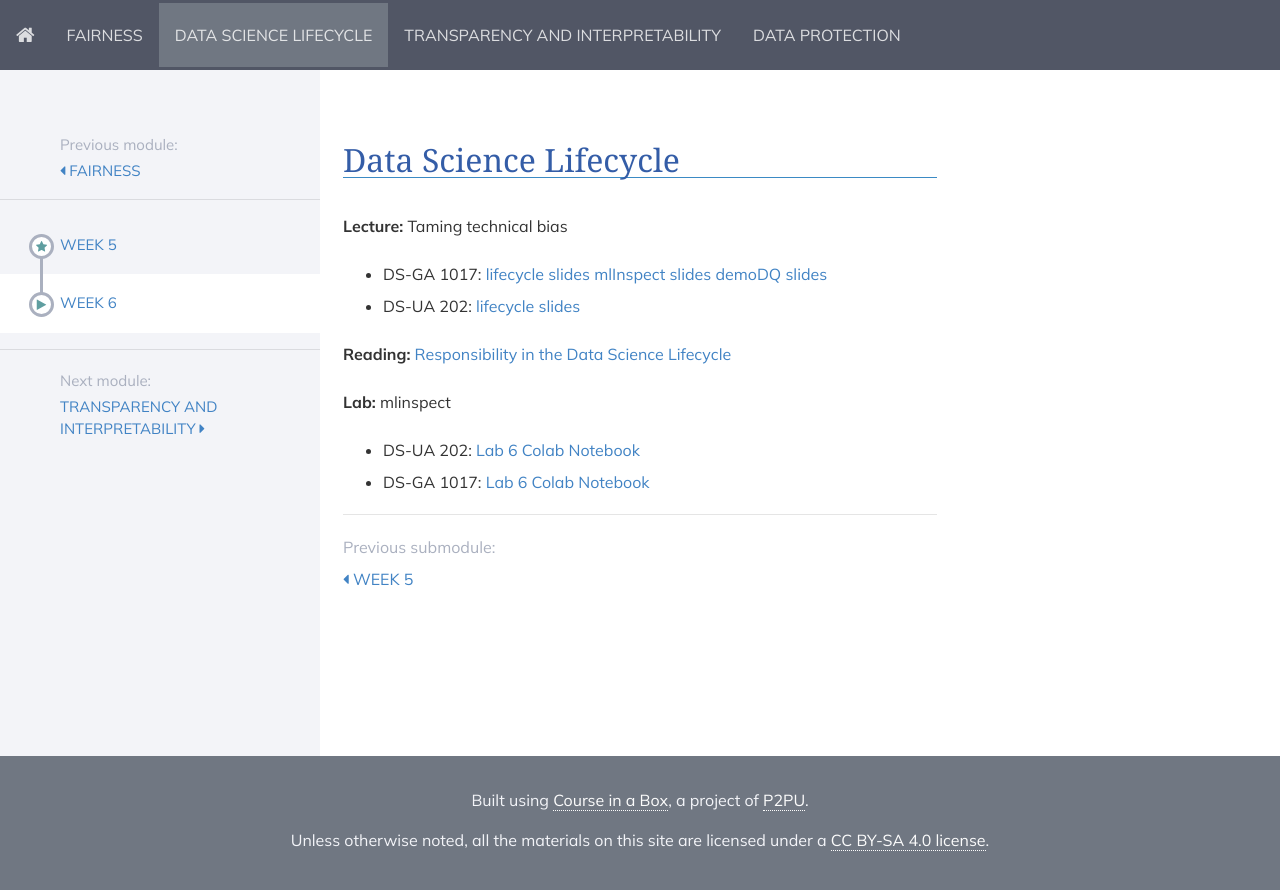
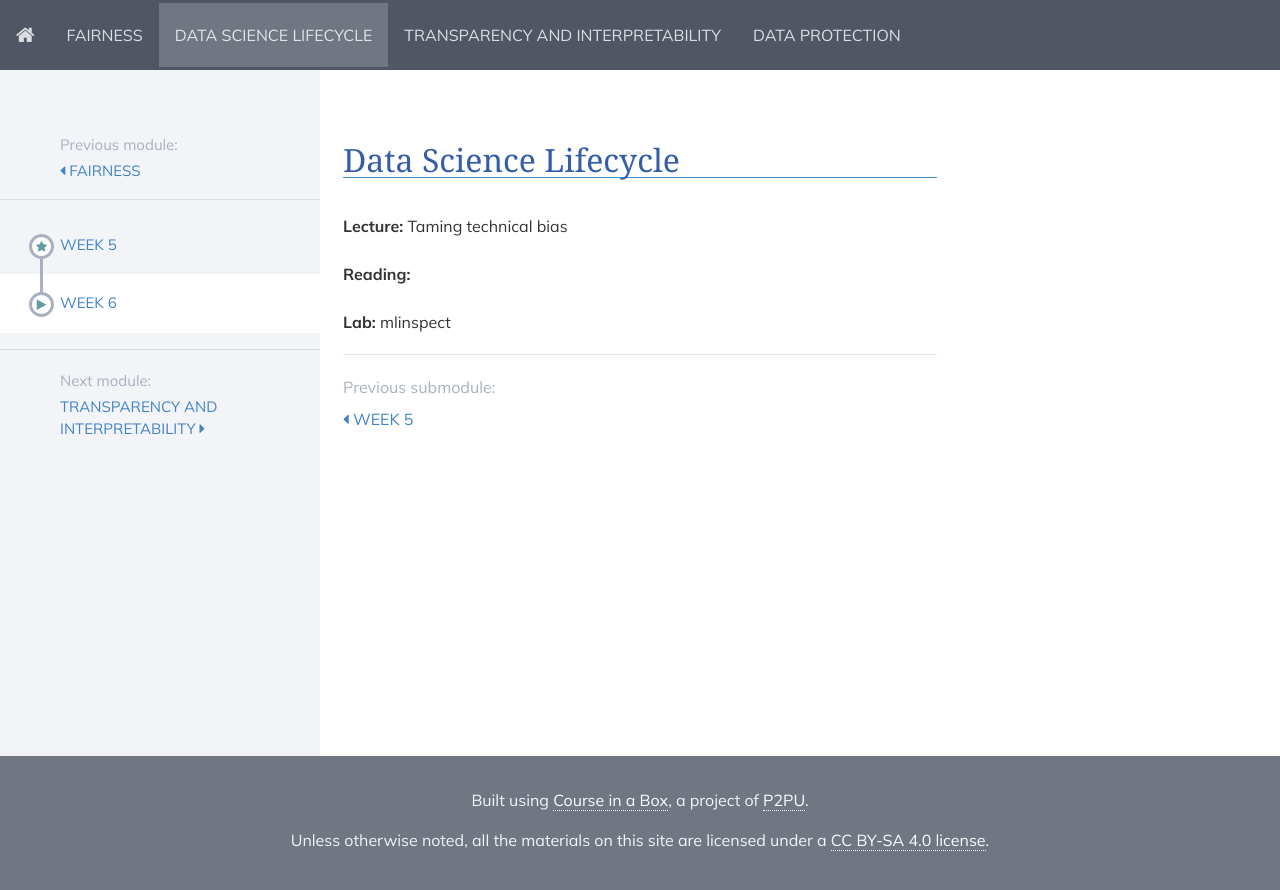
Before and after one commit to DataResponsibly/rds25, a Jekyll site: the page built from modules/data_science_lifecycle/_posts/2000-01-03-week6.md, in a window 1280 px wide. Shown: the top 890 px of the page. Built offline with Jekyll 4.4.1, drawn with Linux system fonts in a browser that asks for light colours; nearby versions of some CDN libraries.

Commit message:
Update 2000-01-03-week6.md

```diff
--- a/modules/data_science_lifecycle/_posts/2000-01-03-week6.md
+++ b/modules/data_science_lifecycle/_posts/2000-01-03-week6.md
@@ -6,13 +6,19 @@ title: Week 6
 
 **Lecture:** Taming technical bias
 
+<!---
 * DS-GA 1017: [lifecycle slides](../../../assets/5_6_Lifecycle_1017.pdf) [mlInspect slides](../../../assets/mlinspect_2024.pdf) [demoDQ slides](../../../assets/demodq_2024.pdf)
 * DS-UA 202: [lifecycle slides](../../../assets/5_6_Lifecycle_202.pdf)
+-->
 
-
-**Reading:**  [Responsibility in the Data Science Lifecycle](../../../assets/lifecycle_reader_2024.pdf)
+**Reading:**
+<!---
+[Responsibility in the Data Science Lifecycle](../../../assets/lifecycle_reader_2024.pdf)
+-->
 
 **Lab:** mlinspect
 
+<!---
 * DS-UA 202: [Lab 6 Colab Notebook](https://drive.google.com/file/d/1AAWNf5DnCt4mN-f3ZDQcNWem10irsMcC/view?usp=sharing)
 * DS-GA 1017: [Lab 6 Colab Notebook](https://drive.google.com/file/d/1Svrlo2UbeEXpITnltg107FbGdYfx-esN/view?usp=sharing)
+-->
```
